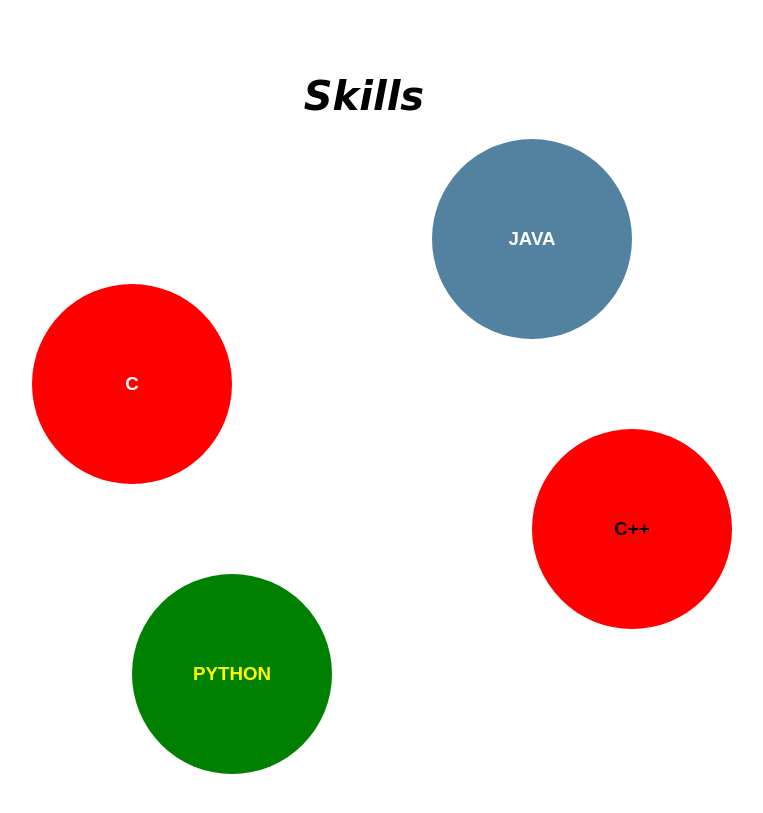
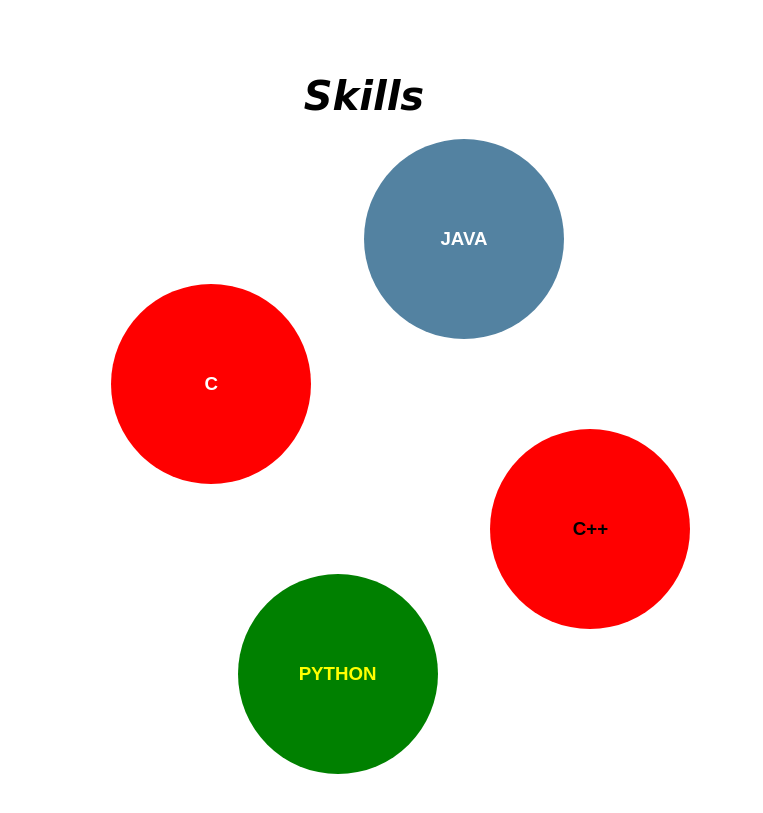
Before and after one commit to Kowshika-chowdary/resume, a plain HTML site: page index.html in a window 1280 px wide. Shown: the part 1320-2133 px from the top of the page, without its empty margins (276-1039 px from the left). Drawn offline with Linux system fonts and the light colour scheme.

Commit message:
third commit

```diff
--- a/resume.css
+++ b/resume.css
@@ -61,7 +61,7 @@ h3.java{
   height: 200px;
   width: 200px;
   line-height: 200px;
-  margin-left:700px;
+  margin-left:50%;
   font-family: sans-serif;
   background-color: #5382a1;
   border-radius: 50%;
@@ -74,7 +74,7 @@ h3.c{
   height: 200px;
   width: 200px;
   line-height: 200px;
-  margin-left:300px;
+  margin-left:30%;
   font-family: sans-serif;
   background-color:red;
   border-radius: 50%;
@@ -87,7 +87,7 @@ h3.cplus{
   height: 200px;
   width: 200px;
   line-height: 200px;
-  margin-left:800px;
+  margin-left:60%;
   font-family: sans-serif;
   background-color:red;
   border-radius: 50%;
@@ -100,7 +100,7 @@ h3.py{
   height: 200px;
   width: 200px;
   line-height: 200px;
-  margin-left:400px;
+  margin-left:40%;
   font-family: sans-serif;
   background-color:green;
   border-radius: 50%;
```
